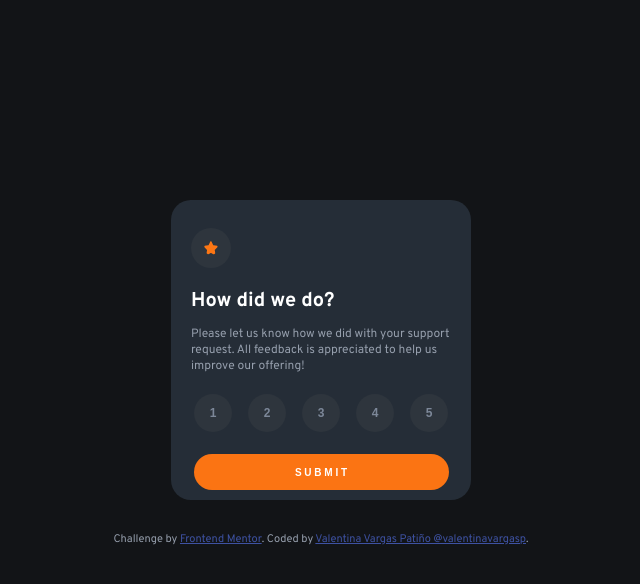
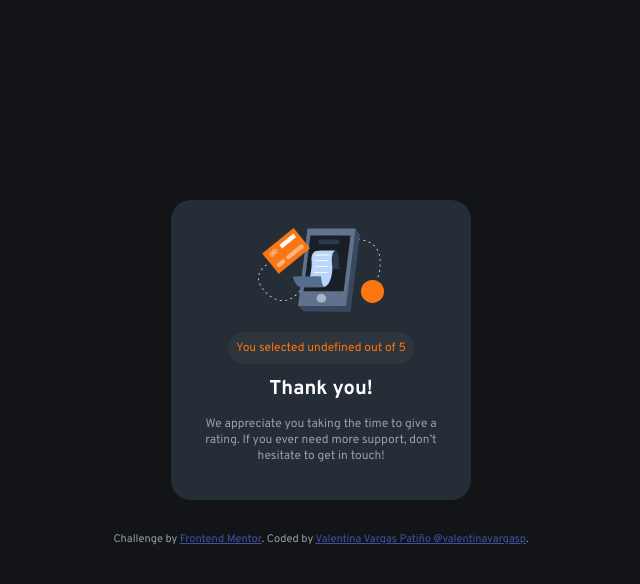
Before and after one commit to valentinavp15/challenge2-interactive-rating-component, a plain HTML site: page index.html in a window 1280 px wide. Both pictures are taken after a click on the button "S U B M I T". Shown: the whole page, without its empty margins (319-959 px from the left). Drawn offline with Linux system fonts and the light colour scheme.

Commit message:
Se terminan de organizar los estilos del main. Se agregan los estilos de la segunda pantalla. Se realiza todo el main.js el cual permite realizar la interacción entre los botones y las diferentes vistas

```diff
--- a/index.html
+++ b/index.html
@@ -28,16 +28,21 @@
   <p class="comment"> Please let us know how we did with your support request. All feedback is appreciated
     to help us improve our offering!</p>
   <div class="rate-container">
-    <button class="rate-button">1</button>
-    <button class="rate-button">2</button>
-    <button class="rate-button">3</button>
-    <button class="rate-button">4</button>
-    <button class="rate-button">5</button>
+    <button class="rate-button score1">1</button>
+    <button class="rate-button score2">2</button>
+    <button class="rate-button score3">3</button>
+    <button class="rate-button score4">4</button>
+    <button class="rate-button score5">5</button>
   </div>
   <button class="submit">S U B M I T</button>
+
 </main>
 
+<div class="inactive thank-you-message">
+</div>
+
   <!-- Rating state end -->
+
 
   <!-- Thank you state start -->
 
--- /dev/null
+++ b/main.js
@@ -0,0 +1,74 @@
+const btnSubmit = document.querySelector('.submit');
+const rate1 = document.querySelector('.score1');
+const rate2 = document.querySelector('.score2');
+const rate3 = document.querySelector('.score3');
+const rate4 = document.querySelector('.score4');
+const rate5 = document.querySelector('.score5');
+const thankYouContainerDiv = document.querySelector('.thank-you-message');
+const mainContainer = document.querySelector('.main-container');
+
+const rateNumber1 = parseFloat(rate1.textContent);
+const rateNumber2 = parseFloat(rate2.textContent);
+const rateNumber3 = parseFloat(rate3.textContent);
+const rateNumber4 = parseFloat(rate4.textContent);
+const rateNumber5 = parseFloat(rate5.textContent);
+
+const isRate1 = rate1.addEventListener('click', theRate1);
+const isRate2 = rate2.addEventListener('click', theRate2);
+const isRate3 = rate3.addEventListener('click', theRate3);
+const isRate4 = rate4.addEventListener('click', theRate4);
+const isRate5 = rate5.addEventListener('click', theRate5);
+
+const array = []
+
+function theRate1 (){
+    array.push(rateNumber1);
+}
+function theRate2 (){
+    array.push(rateNumber2);
+}
+function theRate3 (){
+    array.push(rateNumber3);
+}
+function theRate4 (){
+    array.push(rateNumber4);
+}
+function theRate5 (){
+    array.push(rateNumber5);
+}
+
+btnSubmit.addEventListener('click', thankYouContainer);
+
+
+function thankYouContainer (){
+
+    thankYouContainerDiv.classList.remove('inactive');
+    mainContainer.classList.toggle('inactive');
+
+    // Creo la imagen de agradecimiento
+    const imageThanks = document.createElement('img');
+    imageThanks.setAttribute('src', './images/illustration-thank-you.svg');
+
+    const textRate = document.createElement('p');
+    textRate.innerText = 'You selected ' + array[0] + ' out of 5';
+    textRate.className = "text-rate-result"
+
+
+    const thankYou = document.createElement('p');
+    thankYou.innerHTML = 'Thank you!';
+    thankYou.className = "text-thanks-result"
+
+    const thankYouMessage = document.createElement('p');
+    thankYouMessage.innerHTML = 'We appreciate you taking the time to give a rating. If you ever need more support, don’t hesitate to get in touch!';
+    thankYouMessage.className = "final-message-result"
+
+
+    // Acá se va a meter cada cosa donde debe ir habiendo creado todas las etiquetas
+
+    thankYouContainerDiv.appendChild(imageThanks);
+    thankYouContainerDiv.appendChild(textRate);
+    thankYouContainerDiv.appendChild(thankYou);
+    thankYouContainerDiv.appendChild(thankYouMessage);
+}
+
+array.shift(array[0]);
--- a/styles.css
+++ b/styles.css
@@ -18,6 +18,7 @@ body {
     font-family: 'Overpass', sans-serif;
     background: var(--very-dark-blue);
 }
+
 
 /* CONTENEDOR PRINCIPAL */
 .main-container{
@@ -40,6 +41,10 @@ body {
     align-items: center;
     justify-content: space-around;
     border-radius: 50%;
+}
+
+.inactive{
+    display: none !important;
 }
 
 .icon-container img{
@@ -112,6 +117,48 @@ body {
     color: var(--orange);
 }
 
+
+/* CONTENEDOR THANK YOU */
+.thank-you-message {
+    display: flex;
+    flex-direction: column;
+    align-items: center;
+    background: var(--dark-blue);
+    height: 300px;
+    width: 300px;
+    border-radius: 20px;
+    margin: 200px auto 32px auto;
+}
+
+.thank-you-message img{
+    height: 84px;
+    margin-top: 28px;
+}
+
+.text-rate-result{
+    color: var(--orange);
+    background-color: var(--dark-blue-transparency);
+    border-radius: 20px;
+    font-size: var(--md);
+    margin: 20px auto 8px;
+    border: 8px var(--dark-blue-transparency) solid;
+}
+
+.text-thanks-result{
+    font-size: var(--title);
+    font-weight: bold;
+    color: var(--white);
+    margin: 4px 0 0;
+}
+
+.final-message-result{
+    font-size: var(--md);
+    text-align: center;
+    margin: 14px 24px 20px;
+    color: var(--light-grey);
+}
+
+
 /* LINKS */
 .attribution {
     font-size: 11px;
```
